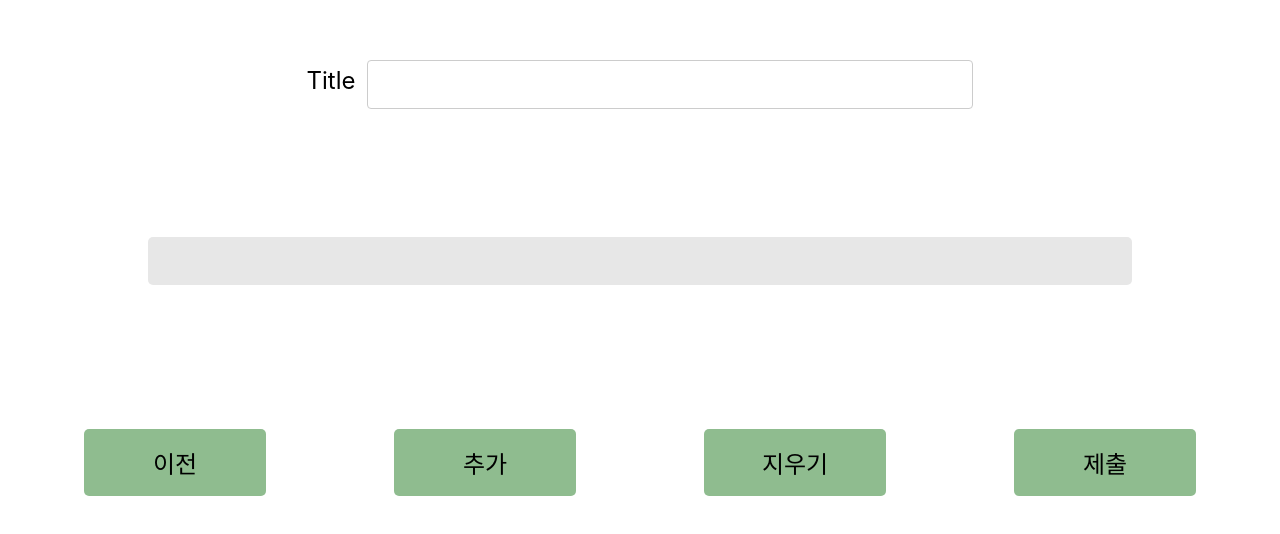
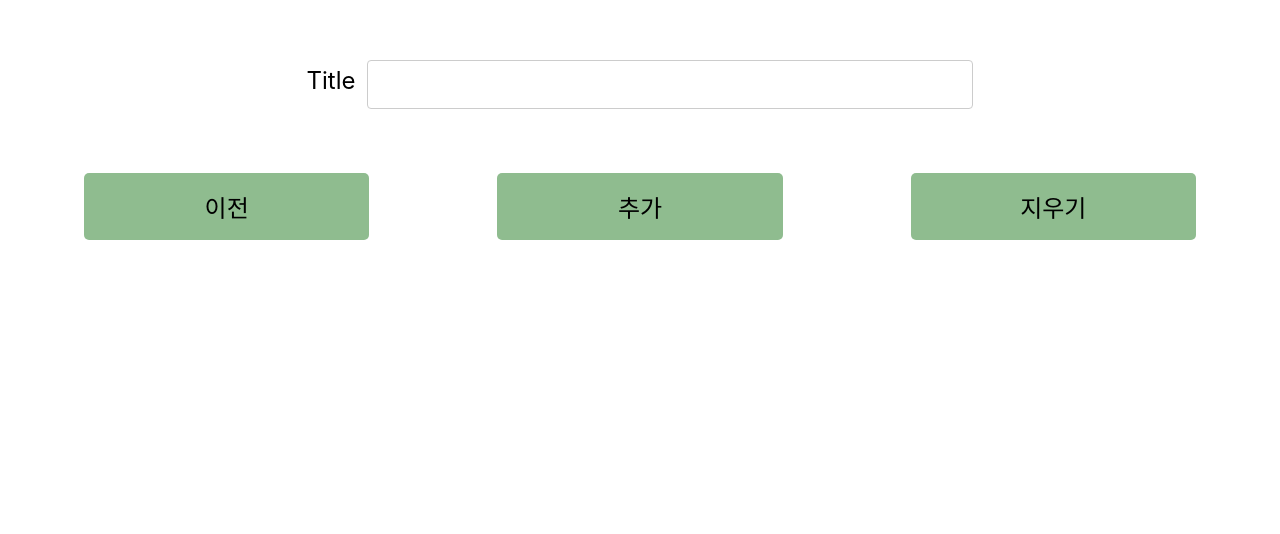
Before and after one commit to LandvibeDev/todo-frontend, a React (Create React App) app in the folder static/: page /enrollment in a window 1280 px wide. Shown: the part 206-740 px from the top of the page. Built offline with nearby package versions, Linux system fonts and the light colour scheme.

Commit message:
API 스펙에 맞추어 단일 title 만 추가하도록 변경
- Title 컴포넌트 제거
- fetch api 적용해 http 요청 처리하는 기능 추가

```diff
--- a/static/src/component/enrollment/title/index.jsx
+++ /dev/null
@@ -1,18 +0,0 @@
-import React from 'react';
-import '../../../css/Enrollment.css'
-import Button from "../../atom/Button";
-
-function Title({id, title, dispatch}) {
-    const onClick = (event) => {
-        event.stopPropagation();
-        dispatch({type: 'REMOVE', id, title});
-    };
-
-    return (
-        <div className='buffer-item'>
-            {title} &nbsp; <Button className='buffer-item-btn' onClick={onClick} value='X'/>
-        </div>
-    );
-}
-
-export default Title;
--- a/static/src/css/Enrollment.css
+++ b/static/src/css/Enrollment.css
@@ -9,7 +9,7 @@
     flex: 1;
     text-align: center;
     font-size: 1.5rem;
-    margin: 15rem 3rem 0 3rem;
+    margin: 15rem 3rem 3rem 3rem;
 }
 
 .enrollment-btn-grp {
@@ -26,35 +26,6 @@
     margin: 1rem 4rem;
 }
 
-.buffer {
-    flex: 1;
-    display: flex;
-    flex-wrap: wrap;
-    justify-content: flex-start;
-    flex-direction: row;
-    text-align: center;
-    background-color: #e7e7e7;
-    margin: 8rem;
-    padding: 1.5rem;
-    align-content: center;
-    border-radius: 5px;
-}
-
-.buffer-item {
-    flex-shrink: 1;
-    display: inline;
-    font-size: 2rem;
-    color: white;
-    background-color: chocolate;
-    margin: 0.5rem;
-    padding: 1rem;
-    border-radius: 5px;
-}
-
-.buffer-item-btn {
-    background-color: #cccccc;
-}
-
 label {
     padding: 12px 12px 12px 0;
     display: inline-block;
--- a/static/src/page/Enrollment.jsx
+++ b/static/src/page/Enrollment.jsx
@@ -1,27 +1,11 @@
-import React, {useReducer, useState} from 'react';
+import React, {useState} from 'react';
 import '../css/Enrollment.css';
 import createCard from "../service/createCard";
-import Title from "../component/enrollment/title";
 import Button from "../component/atom/Button";
 import Input from "../component/atom/Input";
 
-const reducer = (buffer, action) => {
-    const {type, id, title} = action;
-    if (type === 'ADD') {
-        return buffer.concat({id, title})
-    } else if (type === 'REMOVE') {
-        const targetIndex = buffer.findIndex(item => id === item.id && title === item.title);
-        buffer.splice(targetIndex, 1);
-        return [...buffer];
-    } else {
-        throw new Error();
-    }
-};
-
 function Enrollment({history}) {
-    const [id, setId] = useState(0);
     const [title, setTitle] = useState('');
-    const [buffer, dispatch] = useReducer(reducer, []);
 
     const onChange = (event) => {
         event.stopPropagation();
@@ -33,12 +17,19 @@ function Enrollment({history}) {
         history.goBack();
     };
 
-    const add = () => {
-        const {length} = title;
-        if (length > 0) {
-            dispatch({type: 'ADD', id, title});
-            setId(id + 1);
-            setTitle('');
+    const add = async () => {
+        const isSuccesses = await createCard(title);
+        if (isSuccesses) {
+            history.goBack();
+        } else {
+            alert('다시 Task 추가해주세요.');
+        }
+    };
+
+    const onEnterPress = (event) => {
+        event.stopPropagation();
+        if (event.key === 'Enter') {
+            add();
         }
     };
 
@@ -47,44 +38,21 @@ function Enrollment({history}) {
         add();
     };
 
-    const onAddKeyUp = (event) => {
-        event.stopPropagation();
-        if (event.key === 'Enter') {
-            add();
-        }
-    };
-
     const onClearClick = (event) => {
         event.stopPropagation();
         setTitle('');
-    };
-
-    const onSubmitClick = (event) => {
-        event.stopPropagation();
-        const titleList = buffer.map(item => item.title);
-        if (createCard(...titleList)) {
-            history.goBack();
-        }
     };
 
     return (
         <div className='enrollment'>
             <div className='enrollment-title'>
                 <label htmlFor="title">Title</label>
-                <Input id='title' onChange={onChange} onKeyPress={onAddKeyUp} value={title}/>
-            </div>
-            <div className='buffer'>
-                {
-                    buffer.map(item => {
-                        return <Title key={item.id} id={item.id} title={item.title} dispatch={dispatch}/>;
-                    })
-                }
+                <Input id='title' onChange={onChange} onKeyPress={onEnterPress} value={title}/>
             </div>
             <div className='enrollment-btn-grp'>
                 <Button className='enrollment-btn' onClick={onPreviousClick} value='이전'/>
                 <Button className='enrollment-btn' onClick={onAddClick} value='추가'/>
                 <Button className='enrollment-btn' onClick={onClearClick} value='지우기'/>
-                <Button className='enrollment-btn' onClick={onSubmitClick} value='제출'/>
             </div>
 
         </div>
--- a/static/src/service/createCard.js
+++ b/static/src/service/createCard.js
@@ -1,10 +1,16 @@
-function createCard(...titleList) {
-    const body = titleList.map(title => {
-        return {title}
-    });
-    console.log(body);
+async function createCard(title) {
     try {
-        return true;
+        const response = await fetch('/todo/cards', {
+            method: 'POST',
+            credentials: 'include',
+            mode: 'cors',
+            headers: {
+                'Content-Type': 'application/json; charset=utf-8'
+            },
+            body: JSON.stringify({title})
+        });
+
+        return response.status === 201;
     } catch (e) {
         return false;
     }
```
